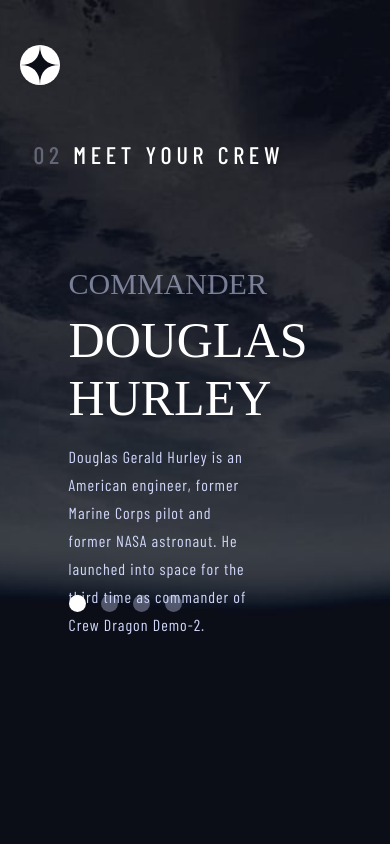
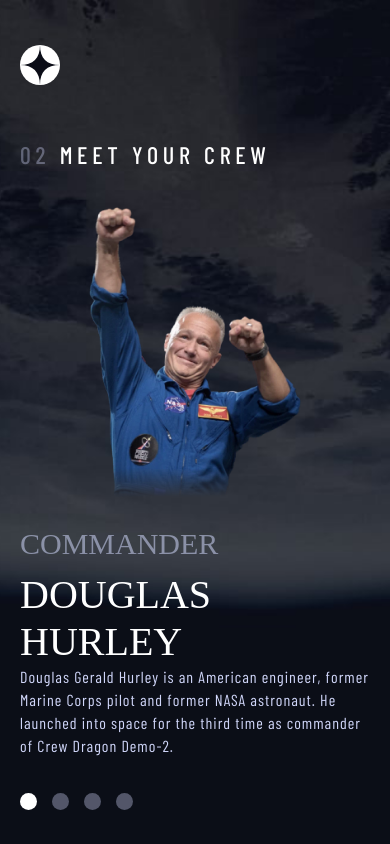
Before and after one commit to Anibal-quintero/space-tourism, a React (Vite) app: page /crew in a window 390 px wide. Built offline with nearby package versions, Linux system fonts and the light colour scheme; a web font is replaced by a local one.

Commit message:
Adjusting media queries

```diff
--- a/src/index.css
+++ b/src/index.css
@@ -9,6 +9,7 @@
   background-position: center;
   background-repeat: no-repeat;
   min-height: 100vh;
+  background-color: #0b0e17;
 }
 ul {
   list-style-type: none;
--- a/src/pages/Crew.css
+++ b/src/pages/Crew.css
@@ -69,3 +69,42 @@
   object-fit: contain;
   mask-image: linear-gradient(#0b0e17 90%, transparent);
 }
+@media (max-width: 800px) {
+  .crew__content {
+    flex-direction: column-reverse;
+    margin-left: 0;
+  }
+  .crew__details {
+    width: 100%;
+    margin: 30px 0 30px 0;
+  }
+  .crew__container {
+    width: 100%;
+    padding: 0 20px;
+  }
+  .crew__image-container {
+    display: flex;
+    justify-content: center;
+  }
+  .crew__image {
+    width: 340px;
+    height: 320px;
+  }
+  .crew__bio {
+    max-width: 100%;
+    height: 7em;
+  }
+}
+@media (max-width: 478px) {
+  .crew__image {
+    width: 310px;
+    height: 290px;
+  }
+  .crew__name {
+    font-size: 40px;
+  }
+  .crew__bio {
+    line-height: 23px;
+    margin-top: 0;
+  }
+}
--- a/src/pages/Destination.css
+++ b/src/pages/Destination.css
@@ -22,6 +22,9 @@
 }
 .destination__heading-number {
   color: #d0d6f95d;
+}
+.destination__image-container {
+  overflow: hidden;
 }
 .destination img {
   width: 23rem;
@@ -105,10 +108,15 @@
   }
   .destination__heading {
     margin: 10px 0 0px;
+    font-size: 20px;
+  }
+  .destination__image-container {
+    display: flex;
+    justify-content: center;
   }
   .destination img {
-    width: 16rem;
-    height: 16rem;
+    width: 15rem;
+    height: 15rem;
   }
   .destination__details {
     width: 100%;
--- a/src/pages/Technology.css
+++ b/src/pages/Technology.css
@@ -69,3 +69,11 @@
   object-fit: cover;
   aspect-ratio: 1/1;
 }
+@media (max-width: 800px) {
+  .technology__content {
+    flex-direction: column-reverse;
+  }
+}
+/* @media (max-width: 478px) {
+
+} */
```
